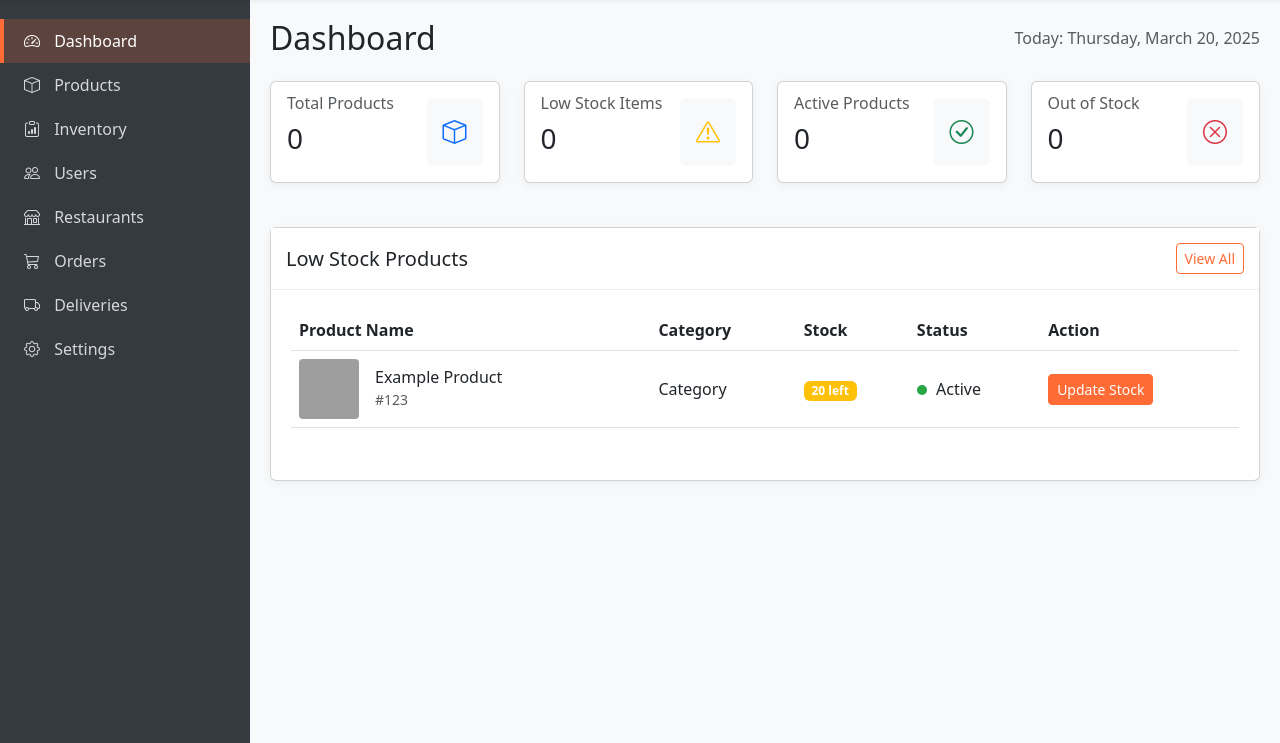
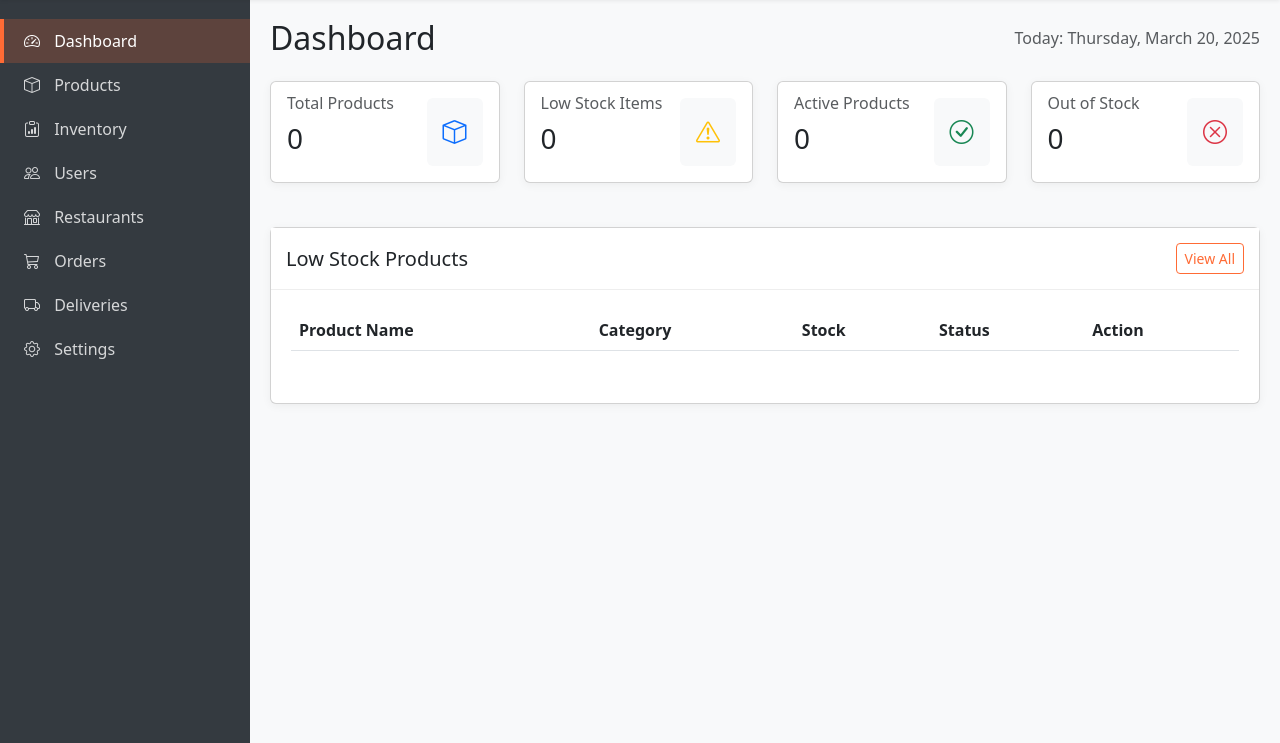
Before and after one commit to iCryWhenICodeAt3AM/Cluster-Project, a Flask app: page /dashboard in a window 1280 px wide. Shown: the part 67-810 px from the top of the page. Run offline with Flask 3, Linux system fonts and the light colour scheme; the visitor is signed in with stand-in values (Sample User, id 1); lists and menus that the app fills with data are empty; parts of the project's set-up code (start-up, migrations or seed data) failed here and were passed over; some libraries are stand-ins or nearby versions; grey boxes are pictures that could not be loaded.

Commit message:
Fixed Admin: Low Stock, Products List, Inventory List.

```diff
--- a/static/assets/js/products.js
+++ b/static/assets/js/products.js
@@ -33,6 +33,7 @@ document.addEventListener("DOMContentLoaded", function() {
         menu.innerHTML = "";
         const filteredProducts = category === "All" ? products : products.filter(product => product.category === category);
         filteredProducts.forEach(product => {
+          if (product.stock === 0) return; // Skip products with stock = 0
           const brandImage = `${product.brand}.jpg`;
           const productCard = `
         <div class="col-md-6 mb-4">
@@ -65,7 +66,7 @@ document.addEventListener("DOMContentLoaded", function() {
       const restaurantDropdown = document.getElementById("restaurant-dropdown");
       const brands = [...new Set(products.map(product => product.brand))];
       brands.forEach(brand => {
-        const brandProducts = products.filter(product => product.brand === brand);
+        const brandProducts = products.filter(product => product.brand === brand && product.stock > 0); // Filter out products with stock = 0
         const categories = [...new Set(brandProducts.map(product => product.category))].slice(0, 3);
         const brandImage = brand + ".jpg";
         const restaurantCard = `
--- a/static/assets/js/restaurant.js
+++ b/static/assets/js/restaurant.js
@@ -6,7 +6,7 @@ document.addEventListener("DOMContentLoaded", function() {
   fetch("/api/products")
     .then(response => response.json())
     .then(products => {
-      const restaurantProducts = products.filter(product => product.brand === restaurant);
+      const restaurantProducts = products.filter(product => product.brand === restaurant && product.stock > 0); // Filter out products with stock = 0
       const categories = ["All", ...new Set(restaurantProducts.map(product => product.category))];
       const categoryButtons = document.getElementById("category-buttons");
       let activeButton = null;
@@ -38,6 +38,7 @@ document.addEventListener("DOMContentLoaded", function() {
         menu.innerHTML = "";
         const filteredProducts = category === "All" ? restaurantProducts : restaurantProducts.filter(product => product.category === category);
         filteredProducts.forEach(product => {
+          if (product.stock === 0) return; // Skip products with stock = 0
           const productCard = `
         <div class="col-md-6 mb-4">
           <div class="card food-item h-100 d-flex flex-column" data-product-id="${product.product_id}">
@@ -69,7 +70,7 @@ document.addEventListener("DOMContentLoaded", function() {
       const restaurantDropdown = document.getElementById("restaurant-dropdown");
       const brands = [...new Set(products.map(product => product.brand))];
       brands.forEach(brand => {
-        const brandProducts = products.filter(product => product.brand === brand);
+        const brandProducts = products.filter(product => product.brand === brand && product.stock > 0); // Filter out products with stock = 0
         const categories = [...new Set(brandProducts.map(product => product.category))].slice(0, 3);
         const brandImage = brand + ".jpg";
         const restaurantCard = `
--- a/templates/dashboard.html
+++ b/templates/dashboard.html
@@ -352,28 +352,7 @@
                                     </tr>
                                 </thead>
                                 <tbody id="low-stock">
-                                    <!-- Example row -->
-                                    <tr>
-                                        <td>
-                                            <div class="d-flex align-items-center">
-                                                <img src="../static/assets/example.jpg" alt="Product" class="product-img me-3">
-                                                <div>
-                                                    <h6 class="mb-0">Example Product</h6>
-                                                    <small class="text-muted">#123</small>
-                                                </div>
-                                            </div>
-                                        </td>
-                                        <td>Category</td>
-                                        <td>
-                                            <span class="badge bg-warning">20 left</span>
-                                        </td>
-                                        <td>
-                                            <span class="status-indicator status-active"></span> Active
-                                        </td>
-                                        <td>
-                                            <button class="btn btn-sm btn-primary" data-product-id="123">Update Stock</button>
-                                        </td>
-                                    </tr>
+                                   <!-- Low stock product rows will be dynamically generated here -->
                                 </tbody>
                             </table>
                         </div>
```
Also changed, not shown: static/assets/js/dashboard.js (+38 -2 lines).
